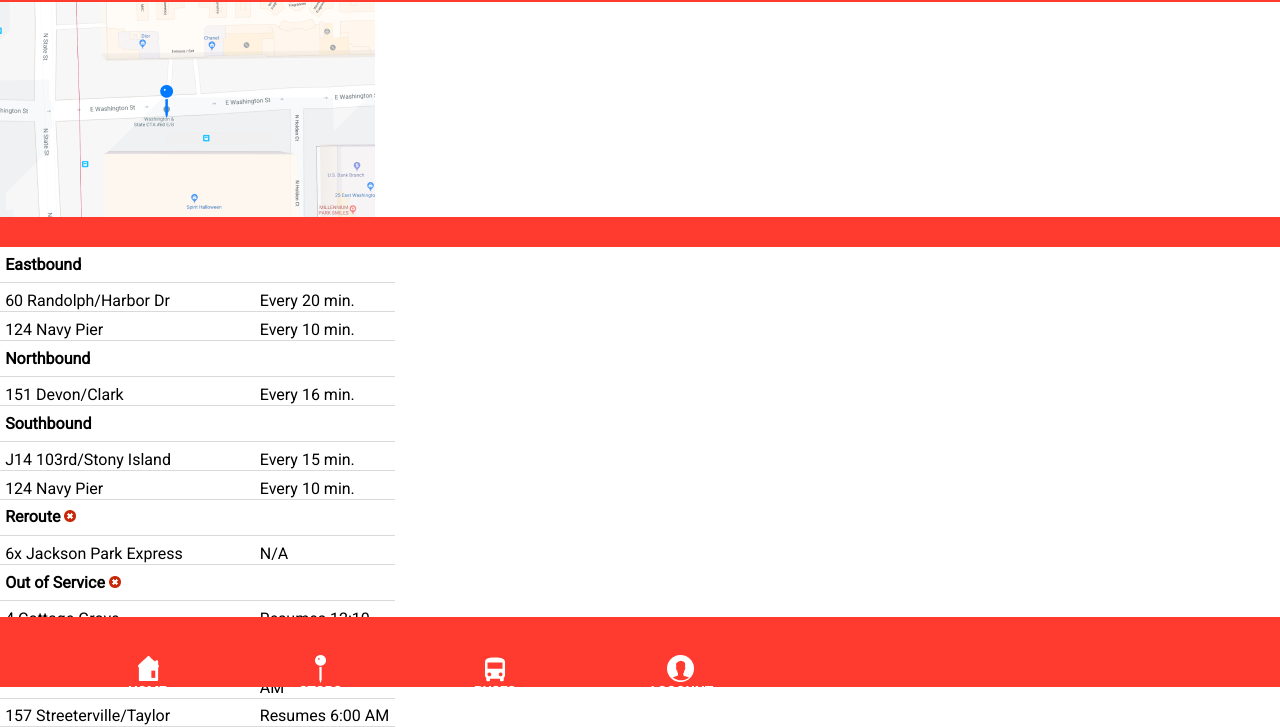
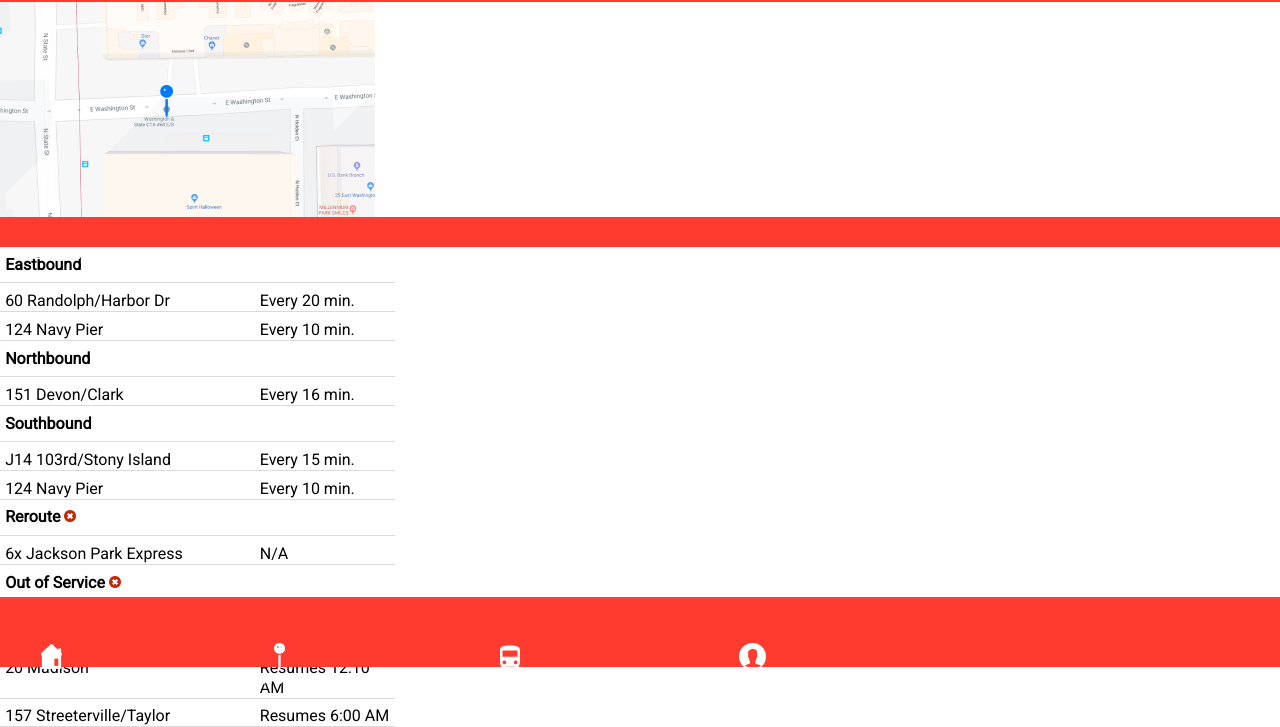
Before and after one commit to sara-clementine/busy_bus, a plain HTML site: page index.html in a window 1280 px wide. Shown: the part 133-860 px from the top of the page. Drawn offline with Linux system fonts and the light colour scheme.

Commit message:
fourth commit

```diff
--- a/css/style.css
+++ b/css/style.css
@@ -12,6 +12,7 @@ nav {
   width: 100%;
   height: 135px;
   position: fixed;
+  z-index: 1;
 }
 
 ul {
@@ -43,7 +44,8 @@ nav h1 {
 .map {
   position: fixed;
   top: 135px;
-  width: 90%;
+  width: 100%;
+  z-index: 1;
 }
 
 .route_header {
@@ -52,6 +54,7 @@ nav h1 {
   background-color: #FF3B30;
   position: fixed;
   top: 350px;
+  z-index: 1;
 }
 
 .route_header li {
@@ -87,6 +90,7 @@ h4 {
 table {
   top: 380px;
   position: relative;
+  margin-bottom: 70px;
 }
 
 th {
@@ -99,13 +103,14 @@ th {
 footer {
   height: 70px;
   background-color: #FF3B30;
-  top: 750px;
+  bottom: 0;
   position: fixed;
-  width: 100%;
+  width: 120%;
 }
 
 footer li {
   display: inline-block;
-  margin-left: 10%;
+  margin-left: 2%;
+  margin-right: 10%;
   margin-top: 3%;
 }
```
